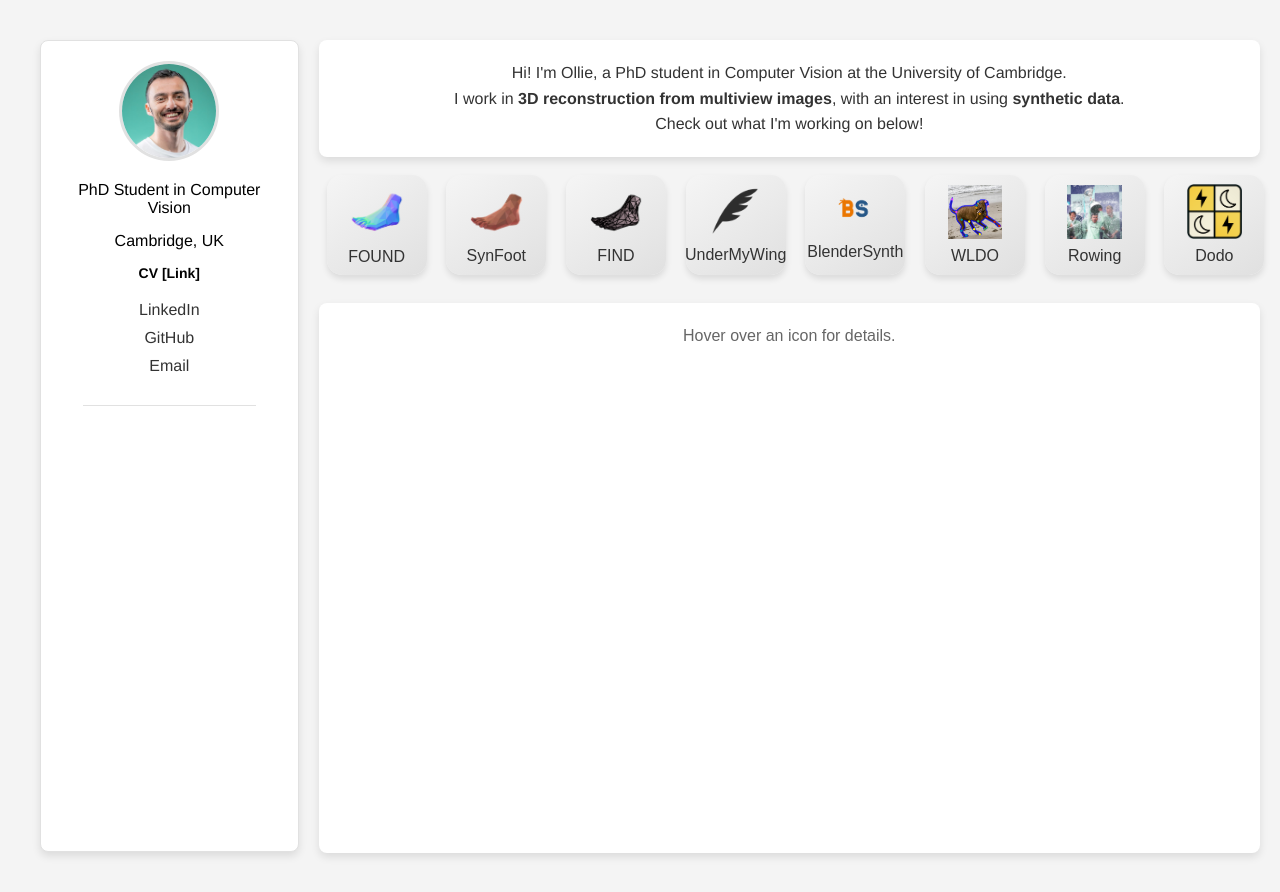
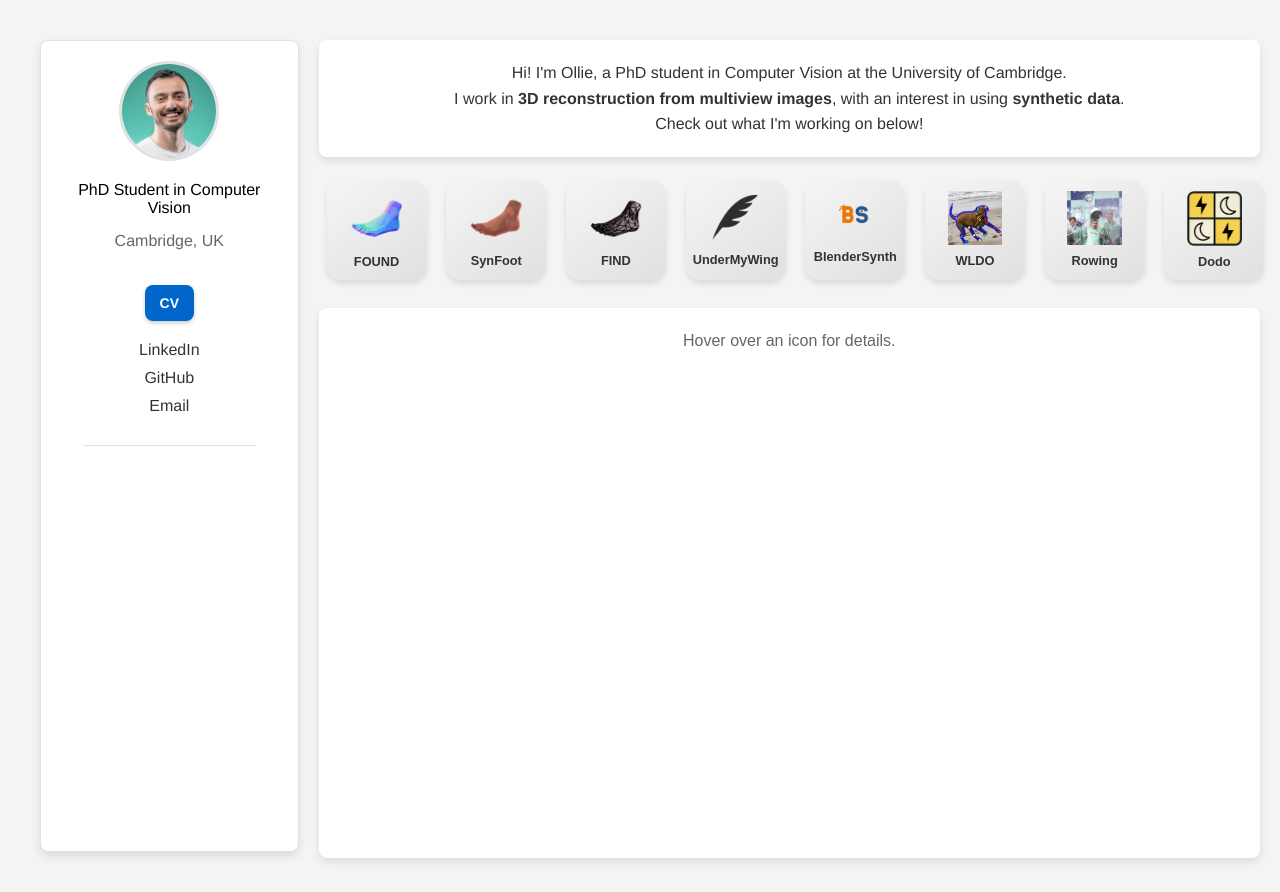
Before and after one commit to OllieBoyne/ollieboyne.github.io, a React (Create React App) app: page / in a window 1280 px wide. Built offline with nearby package versions, Linux system fonts and the light colour scheme.

Commit message:
CV + better handling

```diff
--- a/src/App.jsx
+++ b/src/App.jsx
@@ -15,6 +15,7 @@ import './App.css'; // General App-wide styles
 const App = () => {
   const [currentIcon, setCurrentIcon] = useState(null);
 
+
   // Single array of icons, each with a tag property
   const icons = [
     // PhD icons
@@ -27,7 +28,7 @@ const App = () => {
     { id: 6, name: "WLDO", imgSrc: "assets/work/wldo_1.png", description: <WLDODescription/>, link: "https://ollieboyne.com/wldo", tag: "Work" },
     // Personal icons
     { id: 7, name: "Rowing", imgSrc: "assets/personal/br.jpg", description: <RowingDescription/>, tag: "Personal" },
-    { id: 8, name: "Dodo", imgSrc: "assets/personal/dodo.png", description: <DodoDescription/>, link: "https://ollieboyne.itch.io/dodo-demo", tag: "Personal" },
+    { id: 8, name: "Dodo", imgSrc: "assets/personal/dodo.png", description: <DodoDescription/>, tag: "Personal" },
   ];
 
 
@@ -43,6 +44,7 @@ const App = () => {
               text={icon.name}
               imgSrc={icon.imgSrc}
               onHover={() => setCurrentIcon(icon)}
+              isActive={currentIcon && icon.id === currentIcon.id}
               // Add tag as a prop if you want to pass it to Icon component
             />
           ))}
--- a/src/components/descriptions/descriptions.css
+++ b/src/components/descriptions/descriptions.css
@@ -6,3 +6,7 @@
     margin: 0 auto; /* Center the iframe */
     padding-top: 20px; /* Adds padding at the top */
   }
+
+p .cite-end {
+    margin-bottom: 20px
+}
--- a/src/components/descriptions/personal.jsx
+++ b/src/components/descriptions/personal.jsx
@@ -11,7 +11,9 @@ export const RowingDescription = () => (
 
 export const DodoDescription = () => (
     <div>
-        <p>I have been producing a unique puzzle game, Dodo, with my brother. We've made it in Godot.</p>
-        <p>Check out the demo in the link below!</p>
+        <p>My brother and I have been using <b>Godot</b> to make a unique puzzle game - Dodo</p>
+        <p>Check out our demo below!</p>
+        <iframe frameborder="0" src="https://itch.io/embed/2320056" width="552" height="167"><a href="https://ollieboyne.itch.io/dodo-demo">Dodo [DEMO] by OllieBoyne</a></iframe>
+
     </div>
 );
--- a/src/components/descriptions/phd.jsx
+++ b/src/components/descriptions/phd.jsx
@@ -1,10 +1,13 @@
 // FoundDescription.jsx
 import React from 'react';
+import './descriptions.css';
 
 export const FoundDescription = () => (
   <div>
-    <i>WACV 2024</i>
-    <p>Surface normal predction (trained from synthetic data), followed by 3D shape reconstruction fusing multiview normals and uncertainty.</p>
+    <p><i>FOUND: Foot Optimisation With Uncertain Normals For Surface Deformation Using Synthetic Data</i></p>
+    <p><i>Oliver Boyne, Gwangbin Bae, James Charles, Roberto Cipolla</i></p>
+    <p class="cite-end"><i>WACV 2024</i></p>
+    <p>Surface normal prediction (trained from synthetic data), followed by 3D shape reconstruction fusing multiview normals and uncertainty.</p>
     <img src="https://www.ollieboyne.com/FOUND/images/itw/sliders.gif"/>
   </div>
 );
@@ -18,7 +21,9 @@ export const SynFootDescription = () => (
 
 export const FindDescription = () => (
     <div>
-        <i>BMVC 2022</i>
+      <p><i>FIND: An Unsupervised Implicit 3D Model Of Articulated Human Feet</i></p>
+      <p><i>Oliver Boyne, James Charles, Roberto Cipolla</i></p>
+      <p class="cite-end"><i>BMVC 2022</i></p>
         <p>Building a generative model for 3D shape reconstruction.</p>
     </div>
     );
--- a/src/components/descriptions/work.jsx
+++ b/src/components/descriptions/work.jsx
@@ -16,6 +16,9 @@ export const BlenderSynthDescription = () => (
 
 export const WLDODescription = () => (
     <div>
+        <p><i>Who Left The Dogs Out? 3D Animal Reconstruction With Expectation Maximization In The Loop</i></p>
+        <p><i>Benjamin Biggs, Oliver Boyne, James Charles, Andrew Fitzgibbon, Roberto Cipolla</i></p>
+        <p class="cite-end"><i>ECCV 2020</i></p>
         <p>This research paper submitted in ECCV 2020 showed an end-to-end method for reconstructing 3D dog models from images.</p>
         <p>We also released <b>StanfordExtra</b> as part of this, a large scale dataset of 2D dog annotations, which has over 1100 downloads.</p>
 
--- a/src/components/detailsBox.css
+++ b/src/components/detailsBox.css
@@ -34,7 +34,7 @@
 }
 
 .details-box:hover {
-  transform: translateY(-5px);
+  /* transform: translateY(-5px); */
   box-shadow: 0 6px 12px var(--box-shadow-hover-color);
 }
 
--- a/src/components/icon.css
+++ b/src/components/icon.css
@@ -16,9 +16,20 @@
   margin: 0.5rem;
 }
 
+.icon.active {
+  /* Active styles, e.g., glow effect */
+  box-shadow: 0 0 20px rgba(251, 252, 246, 1.0); /* Example of a glow effect */
+  transform: scale(1.1); /* Slightly larger scale for active icon */
+}
+
 .icon:hover {
   transform: scale(1.05);
   box-shadow: 0 6px 8px rgba(0, 0, 0, 0.15);
+}
+
+.icon.active:hover {
+  box-shadow: 0 0 20px rgba(251, 252, 246, 1.0);
+  transform: scale(1.1);
 }
 
 .icon-image {
@@ -29,6 +40,7 @@
 
 .icon-text {
   color: #333;
-  font-size: 1rem; /* Adjust size as necessary */
+  font-size: 0.8rem;
+  font-weight: bold;
   text-align: center;
 }
--- a/src/components/icon.jsx
+++ b/src/components/icon.jsx
@@ -1,8 +1,12 @@
 import React from 'react';
 import './icon.css'; // Assuming you have separate CSS for Icon
 
-const Icon = ({ text, imgSrc, onHover }) => (
-  <div className="icon" onMouseEnter={onHover}>
+const Icon = ({ text, imgSrc, onHover, isActive }) => (
+  <div
+    className={`icon ${isActive ? 'active' : ''}`}
+    onMouseEnter={onHover}
+    onMouseLeave={() => onHover(null)}
+  >
     <img src={imgSrc} alt={text} className="icon-image" />
     <p className="icon-text">{text}</p>
   </div>
--- a/src/components/iconGrid.css
+++ b/src/components/iconGrid.css
@@ -1,13 +1,13 @@
 .icon-grid {
   display: grid;
-  --icon-size: 100px; /* Icon size */
-  --max-columns: 10; /* Maximum number of columns */
+  --icon-size: 100px;
+  --max-columns: 10;
   grid-template-columns: repeat(auto-fill, minmax(var(--icon-size), 1fr));
-  max-width: calc(var(--icon-size) * var(--max-columns)); /* Maximum width of the IconGrid */
+  max-width: calc(var(--icon-size) * var(--max-columns));
   grid-gap: 1rem;
-  margin: auto; /* Centers the grid if it's smaller than the maximum width */
-  justify-content: center; /* This centers the icons horizontally */
-  padding-top: 10px;
+  margin: auto;
+  justify-content: center;
+  padding-top: 15px;
 }
 
 
--- a/src/components/sidebar.css
+++ b/src/components/sidebar.css
@@ -49,15 +49,39 @@
 }
 
 .cv-link {
+  display: block; /* Make it a block to occupy its own line */
   font-size: 14px;
   font-weight: bold;
-  margin-bottom: 20px;
+  margin: 20px 0; /* Add more vertical space */
+  text-align: center; /* Center the text within the div */
 }
 
-/* Add this class to the CV link element */
 .cv-link a {
-  color: #0066cc; /* CV link color for distinction */
+  color: #ffffff; /* Change text color to white */
+  background-color: #0066cc; /* Use a solid color for the background */
+  padding: 10px 15px; /* Add padding to increase the clickable area */
+  border-radius: var(--box-radius); /* Use the same border-radius as in the root for consistency */
+  text-decoration: none; /* Remove the underline from the link */
+  transition: background-color 0.3s ease-in-out; /* Smooth transition for hover effect */
+  box-shadow: 0 2px 4px rgba(0, 0, 0, 0.2); /* Add a subtle shadow for depth */
+  display: inline-block; /* Needed to apply padding and centering */
 }
+
+.cv-link a:hover, .cv-link a:focus {
+  background-color: #0056b3; /* Darker blue on hover for interaction feedback */
+  outline: none; /* Remove the outline on focus to maintain the styling */
+  text-decoration: none; /* Ensure no underline appears on hover */
+}
+
+/* Since .phd-info is used for text, it should not be used for the CV link */
+/* Update the class name for the location info to something more appropriate, such as .location-info */
+.location-info {
+  font-size: 16px;
+  font-weight: 400;
+  margin-bottom: 15px;
+  color: var(--text-color-secondary); /* Less emphasis compared to the CV button */
+}
+
 
 /* Additional styles for the container */
 .sidebar-container::after {
--- a/src/components/sidebar.jsx
+++ b/src/components/sidebar.jsx
@@ -5,8 +5,10 @@ const SideBar = () => (
   <div className="sidebar-container">
     <img className="headshot" src="assets/sidebar/headshot-2 icon.jpg" alt="Headshot" />
     <div class="phd-info">PhD Student in Computer Vision</div>
-    <a className="phd-info">Cambridge, UK</a>
-    <div class="cv-link">CV [Link]</div>
+    <div className="location-info">Cambridge, UK</div>
+    <div class="cv-link"><a href="/assets/cv/cv_23.pdf" download="OBoyne_CV.pdf">
+        CV
+        </a></div>
 
     <a className="contact-link" href="https://www.linkedin.com/in/OllieBoyne">LinkedIn</a>
     <a className="contact-link" href="https://github.com/OllieBoyne">GitHub</a>
```
Also changed, not shown: 1 other file (tests, documents, lock files or other folders).
